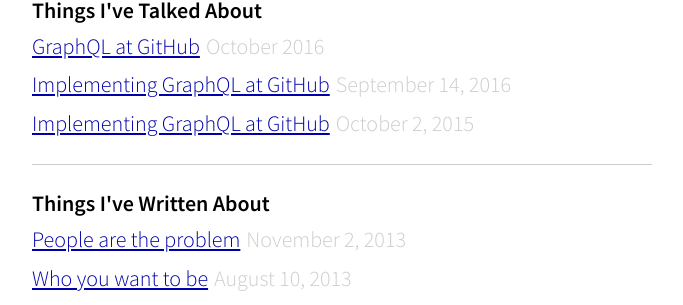
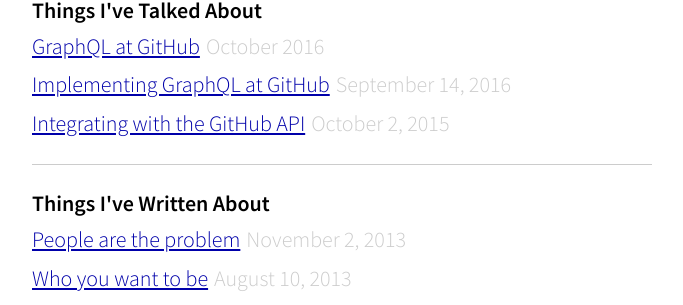
Before and after one commit to kdaigle/kdaigle.github.io, a Jekyll site: the page built from index.html, in a window 1280 px wide. Shown: the part 294-599 px from the top of the page, without its empty margins (298-981 px from the left). Built offline with Jekyll 4.4.1, drawn with Linux system fonts in a browser that asks for light colours.

Commit message:
Fix one of the talk titles

```diff
--- a/index.html
+++ b/index.html
@@ -17,7 +17,7 @@
   <ul class="posts">
     <li><a href="https://www.heavybit.com/library/podcasts/jamstack-radio/ep-5-graphql-at-github/">GraphQL at GitHub</a><span class="date">October 2016</span></li>
     <li><a href="https://www.youtube.com/watch?v=wPPFhcqGcvk">Implementing GraphQL at GitHub</a><span class="date">September 14, 2016</span></li>
-    <li><a href="https://www.youtube.com/watch?v=x2fd8HHk5xM">Implementing GraphQL at GitHub</a><span class="date">October 2, 2015</span></li>
+    <li><a href="https://www.youtube.com/watch?v=x2fd8HHk5xM">Integrating with the GitHub API</a><span class="date">October 2, 2015</span></li>
   </ul>
   <hr/>
   <h3>Things I've Written About</h3>
```
